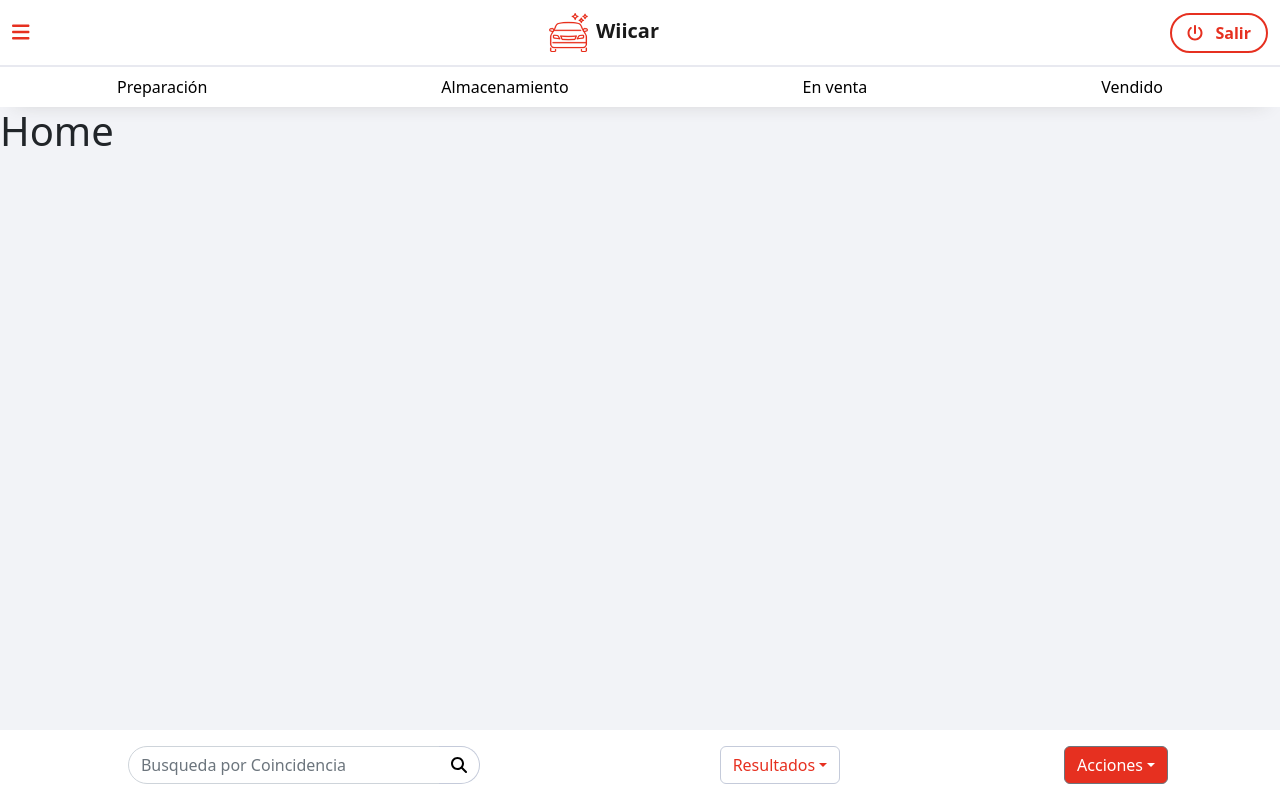
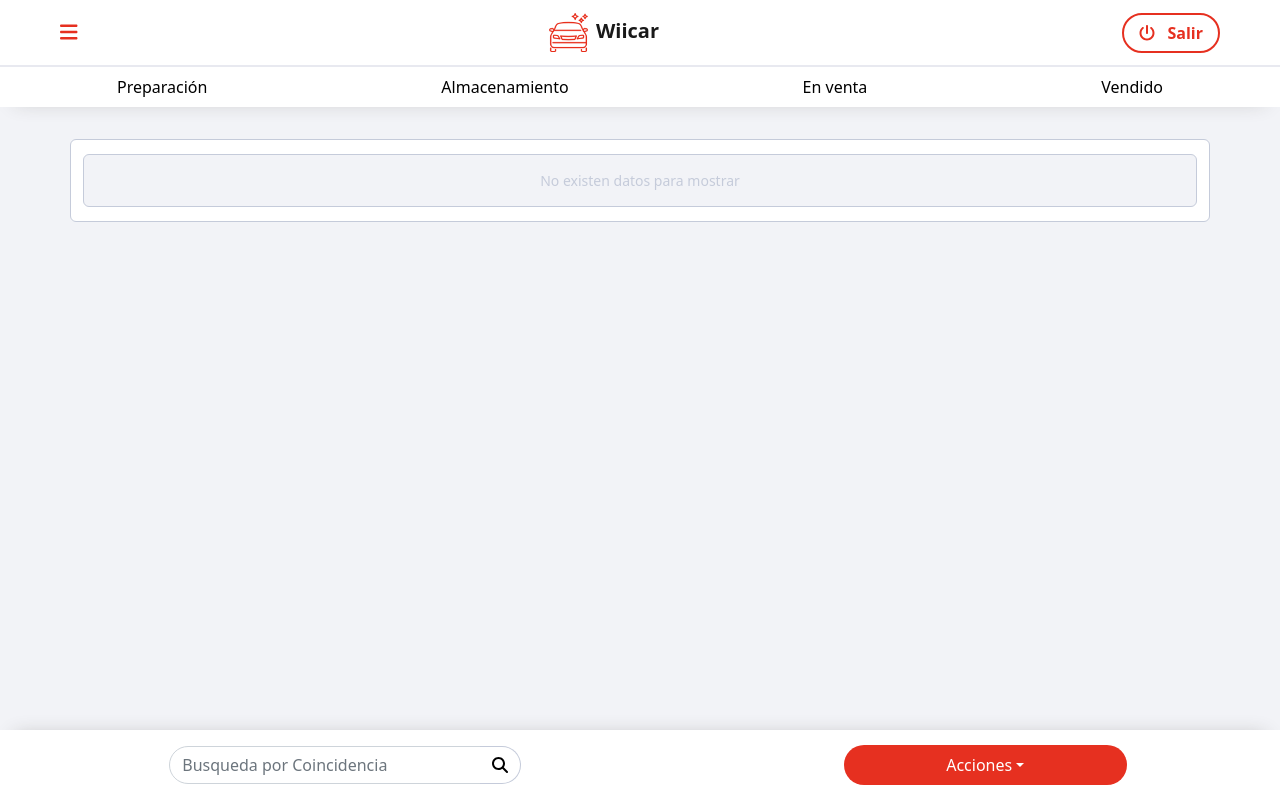
Before and after one commit to dcamo0217/wiicar, a React (Create React App) app: page / in a window 1280 px wide. Built offline with nearby package versions, Linux system fonts and the light colour scheme.

Commit message:
update: code optimization

```diff
--- a/src/App.js
+++ b/src/App.js
@@ -1,7 +1,8 @@
 import React from "react";
-import Footer from "./components/Footer";
+import Content from "./components/content/Content";
+import Footer from "./components/footer/Footer";
 import Header from "./components/Header";
-import Nav from "./components/Nav";
+import Nav from "./components/nav/Nav";
 
 const App = () => {
     return (
@@ -9,7 +10,7 @@ const App = () => {
             <Header />
             <hr style={{ margin: 0, border: "1px solid #C5CBDA" }} />
             <Nav />
-            <h1>Home</h1>
+            <Content />
             <Footer />
         </>
     );
--- a/src/components/Footer.jsx
+++ /dev/null
@@ -1,83 +0,0 @@
-import React from "react";
-import "./../styles/footer.css";
-import { faMagnifyingGlass } from "@fortawesome/free-solid-svg-icons";
-import { Icon } from "./Icon";
-
-const Footer = () => {
-    return (
-        <footer className=" text-center w-100 d-flex align-items-center justify-content-around">
-            {/* search bar */}
-            <div className="input-group p-3 input-cont">
-                <input
-                    type="text"
-                    className="form-control search-input"
-                    placeholder="Busqueda por Coincidencia"
-                    aria-label="Busqueda por Coincidencia"
-                    aria-describedby="basic-addon2"
-                />
-                <div className="input-group-append">
-                    <button
-                        className="btn btn-outline-secondary searchBtn"
-                        type="button"
-                    >
-                        <Icon css="search-icon" icon={faMagnifyingGlass} />
-                    </button>
-                </div>
-            </div>
-            {/* dropdown */}
-            <div class="dropdown resultados">
-                <button
-                    class="btn btn-secondary dropdown-toggle"
-                    type="button"
-                    id="dropdownMenuButton1"
-                    data-bs-toggle="dropdown"
-                    aria-expanded="false"
-                >
-                    Resultados
-                </button>
-                <ul class="dropdown-menu" aria-labelledby="dropdownMenuButton1">
-                    <li>
-                        <a class="dropdown-item" href="/#">
-                            5
-                        </a>
-                    </li>
-                    <li>
-                        <a class="dropdown-item" href="/#">
-                            10
-                        </a>
-                    </li>
-                    <li>
-                        <a class="dropdown-item" href="/#">
-                            20
-                        </a>
-                    </li>
-                </ul>
-            </div>
-            <div class="dropdown acciones">
-                <button
-                    class="btn btn-secondary dropdown-toggle"
-                    type="button"
-                    id="dropdownMenuButton1"
-                    data-bs-toggle="dropdown"
-                    aria-expanded="false"
-                >
-                    Acciones
-                </button>
-                <ul class="dropdown-menu" aria-labelledby="dropdownMenuButton1">
-                    <li>
-                        <a class="dropdown-item" href="/#">
-                            Cargue masivo
-                        </a>
-                    </li>
-                    <li>
-                        <a class="dropdown-item" href="/#">
-                            Nuevo registro
-                        </a>
-                    </li>
-                </ul>
-            </div>
-        </footer>
-    );
-};
-
-export default Footer;
--- a/src/components/Header.jsx
+++ b/src/components/Header.jsx
@@ -1,5 +1,5 @@
 import React from "react";
-import "../styles/header.css";
+import "./../styles/header.css";
 import wiicarIcon from "./../icons/wiicar-icon.png";
 import { Icon } from "./Icon";
 import { faNavicon, faPowerOff } from "@fortawesome/free-solid-svg-icons";
@@ -7,7 +7,7 @@ const Header = () => {
     return (
         <header>
             <nav className="navbar">
-                <div className="container-fluid">
+                <div className="container-fluid mx-5">
                     <a className="navbar-brand" href="/#">
                         <Icon css="nav-icon" icon={faNavicon} />
                     </a>
--- a/src/components/Nav.jsx
+++ /dev/null
@@ -1,33 +0,0 @@
-import React from "react";
-import "./../styles/nav.css";
-
-const Nav = () => {
-    return (
-        <>
-            <ul className="nav justify-content-around">
-                <li className="nav-item ">
-                    <a className="nav-link" aria-current="page" href="/#">
-                        Preparación
-                    </a>
-                </li>
-                <li className="nav-item">
-                    <a className="nav-link" href="/#">
-                        Almacenamiento
-                    </a>
-                </li>
-                <li className="nav-item">
-                    <a className="nav-link" href="/#">
-                        En venta
-                    </a>
-                </li>
-                <li className="nav-item">
-                    <a className="nav-link" href="/#">
-                        Vendido
-                    </a>
-                </li>
-            </ul>
-        </>
-    );
-};
-
-export default Nav;
--- /dev/null
+++ b/src/components/content/Content.jsx
@@ -0,0 +1,14 @@
+import React from "react";
+import "./../../styles/content.css";
+
+const Content = () => {
+    return (
+        <div className="container content-container">
+            <div className="container table-container">
+                <p>No existen datos para mostrar</p>
+            </div>
+        </div>
+    );
+};
+
+export default Content;
--- /dev/null
+++ b/src/components/footer/ActionsDropdown.jsx
@@ -0,0 +1,33 @@
+import React from "react";
+
+const ActionsDropdown = () => {
+    return (
+        <>
+            <div class="dropdown acciones">
+                <button
+                    class="btn btn-secondary dropdown-toggle"
+                    type="button"
+                    id="dropdownMenuButton1"
+                    data-bs-toggle="dropdown"
+                    aria-expanded="false"
+                >
+                    Acciones
+                </button>
+                <ul class="dropdown-menu" aria-labelledby="dropdownMenuButton1">
+                    <li>
+                        <a class="dropdown-item" href="/#">
+                            Cargue masivo
+                        </a>
+                    </li>
+                    <li>
+                        <a class="dropdown-item" href="/#">
+                            Nuevo registro
+                        </a>
+                    </li>
+                </ul>
+            </div>
+        </>
+    );
+};
+
+export default ActionsDropdown;
--- /dev/null
+++ b/src/components/footer/Footer.jsx
@@ -0,0 +1,15 @@
+import React from "react";
+import "./../../styles/footer.css";
+import ActionsDropdown from "./ActionsDropdown";
+import SearchBar from "./SearchBar";
+
+const Footer = () => {
+    return (
+        <footer className=" text-center w-100 d-flex align-items-center justify-content-around">
+            <SearchBar />
+            <ActionsDropdown />
+        </footer>
+    );
+};
+
+export default Footer;
--- /dev/null
+++ b/src/components/footer/SearchBar.jsx
@@ -0,0 +1,28 @@
+import React from "react";
+import { faMagnifyingGlass } from "@fortawesome/free-solid-svg-icons";
+import { Icon } from "../Icon";
+
+const SearchBar = () => {
+    return (
+        <>
+            <div className="input-group p-3 input-cont">
+                <input
+                    type="text"
+                    className="form-control search-input"
+                    placeholder="Busqueda por Coincidencia"
+                    aria-label="Busqueda por Coincidencia"
+                />
+                <div className="input-group-append">
+                    <button
+                        className="btn btn-outline-secondary searchBtn"
+                        type="button"
+                    >
+                        <Icon css="search-icon" icon={faMagnifyingGlass} />
+                    </button>
+                </div>
+            </div>
+        </>
+    );
+};
+
+export default SearchBar;
--- /dev/null
+++ b/src/components/nav/Nav.jsx
@@ -0,0 +1,18 @@
+import React from "react";
+import "./../../styles/nav.css";
+import NavItem from "./NavItem";
+
+const Nav = () => {
+    return (
+        <>
+            <ul className="nav justify-content-around">
+                <NavItem name="Preparación" />
+                <NavItem name="Almacenamiento" />
+                <NavItem name="En venta" />
+                <NavItem name="Vendido" />
+            </ul>
+        </>
+    );
+};
+
+export default Nav;
--- /dev/null
+++ b/src/components/nav/NavItem.jsx
@@ -0,0 +1,20 @@
+import React from "react";
+import PropTypes from "prop-types";
+
+const NavItem = ({ name }) => {
+    return (
+        <>
+            <li className="nav-item">
+                <a className="nav-link" href="/#">
+                    {name}
+                </a>
+            </li>
+        </>
+    );
+};
+
+NavItem.propTypes = {
+    name: PropTypes.string,
+};
+
+export default NavItem;
--- /dev/null
+++ b/src/styles/content.css
@@ -0,0 +1,23 @@
+div.content-container {
+    background-color: #FFFFFF;
+    margin: 2rem auto;
+    border: 1px solid #C5CBDA;
+    border-radius: 6px;
+    width: 90%;
+}
+
+div.table-container {
+    background-color: #F2F3F7;
+    border: 1px solid #c5cbda;
+    border-radius: 6px;
+    margin: 14px 0;
+}
+
+.table-container p {
+    width: 100%;
+    margin: 15px 0;
+    text-align: center;
+    padding: 0;
+    color: #C5CBDA;
+    font-size: 14px;
+}
--- a/src/styles/footer.css
+++ b/src/styles/footer.css
@@ -2,6 +2,7 @@ footer {
     position: absolute;
     bottom: 0;
     background-color: #FFFFFF;
+    box-shadow: 0px -9px 20px -15px rgb(182, 182, 182);
 }
 
 .input-cont{
@@ -12,7 +13,6 @@ footer {
 input.search-input{
     border-radius: 20px;
     border: 1px 1px 1px 0 solid #000000;
-
     color: #C5CBDA;
 }
 
@@ -48,8 +48,17 @@ button .search-icon{
     background-color: #FFFFFF;
     color:#E63020;
 }
+.resultados button:active{
+    border: 1px solid #C5CBDA;
+    background-color: #FFFFFF;
+    color:#E63020;
+}
 .acciones button{
     background-color:#E63020;
+    border: none;
+    width: 283px;
+    padding: 0.5rem 3rem;
+    border-radius: 50px;
 
 }
 .acciones button:hover{
```
